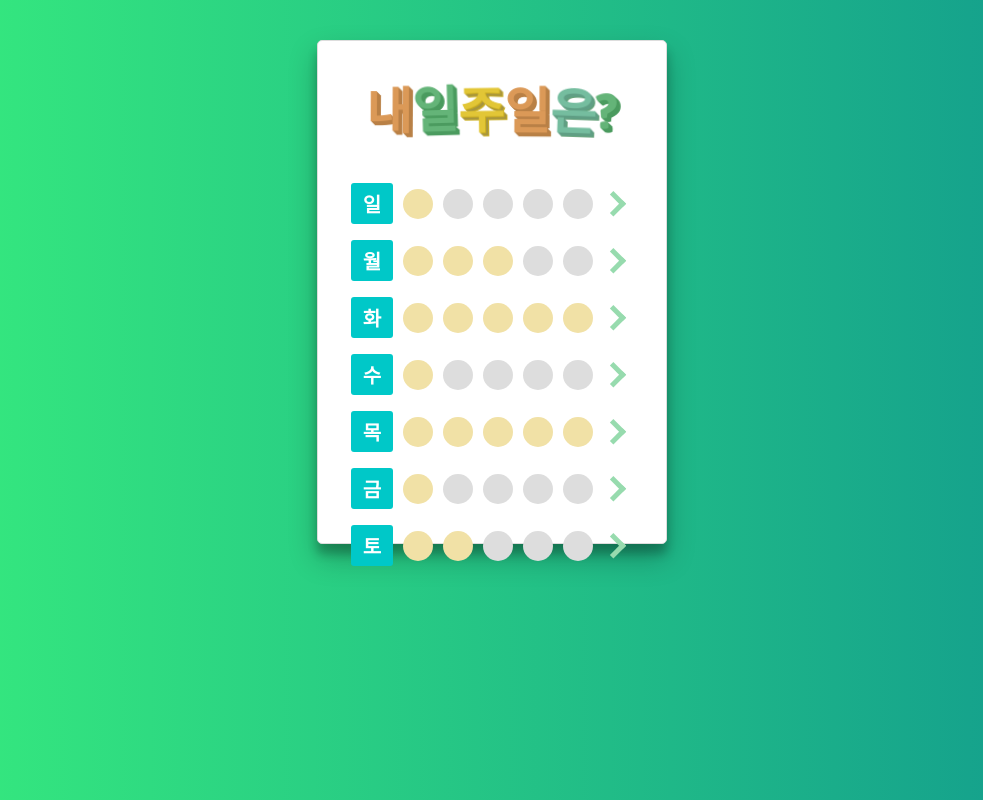
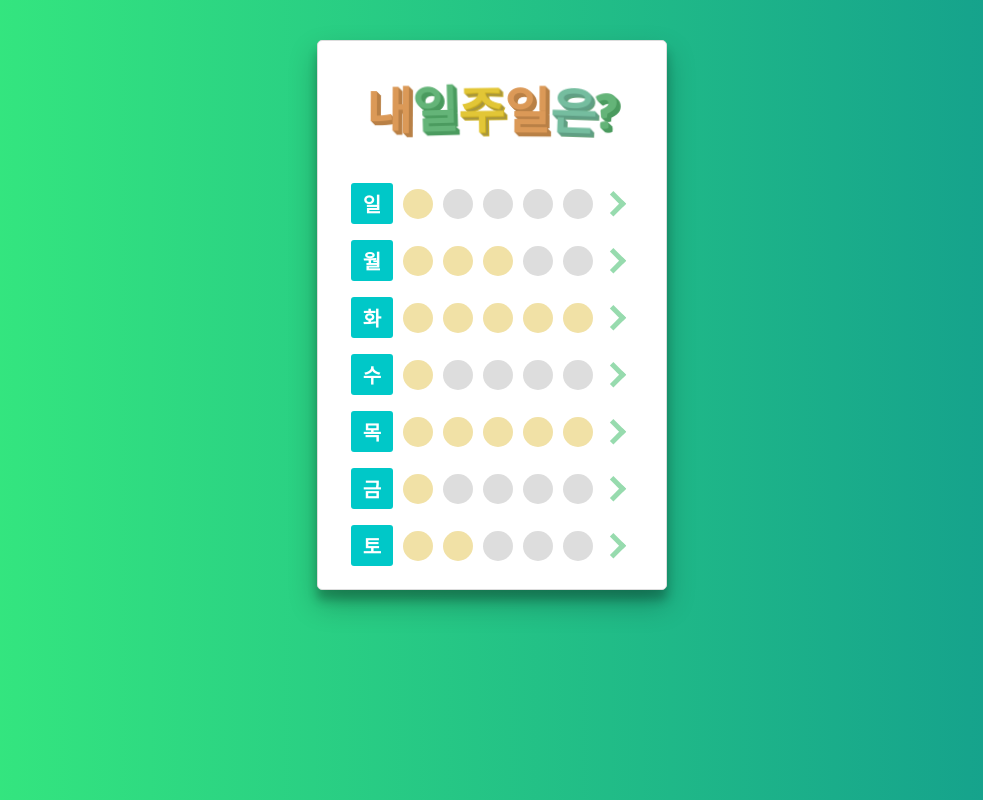
Before and after one commit to constdreamcoder/assignment_my_review, a React (Create React App) app: page / in a window 1280 px wide. Shown: the whole page, without its empty margins (148-1131 px from the left). Built offline with nearby package versions, Linux system fonts and the light colour scheme.

Commit message:
Change the sizes of the Wrapper components to the fixed numbers.

```diff
--- a/src/Home.js
+++ b/src/Home.js
@@ -55,7 +55,7 @@ const Home = (props) => {
 const Wrapper = styled.div`
   max-width: 350px;
   width: 80vw;
-  height: 63vh;
+  height: 550px;
   margin: 5vh auto;
   padding: 4vh 0px;
   border: 1px solid rgb(221, 221, 221);
--- a/src/Review.js
+++ b/src/Review.js
@@ -60,7 +60,7 @@ const Review = (props) => {
 const Wrapper = styled.div`
   max-width: 350px;
   width: 80vw;
-  height: 35vh;
+  height: 270px;
   margin: 5vh auto;
   padding: 5vh 5vw;
   border: 1px solid rgb(221, 221, 221);
```
